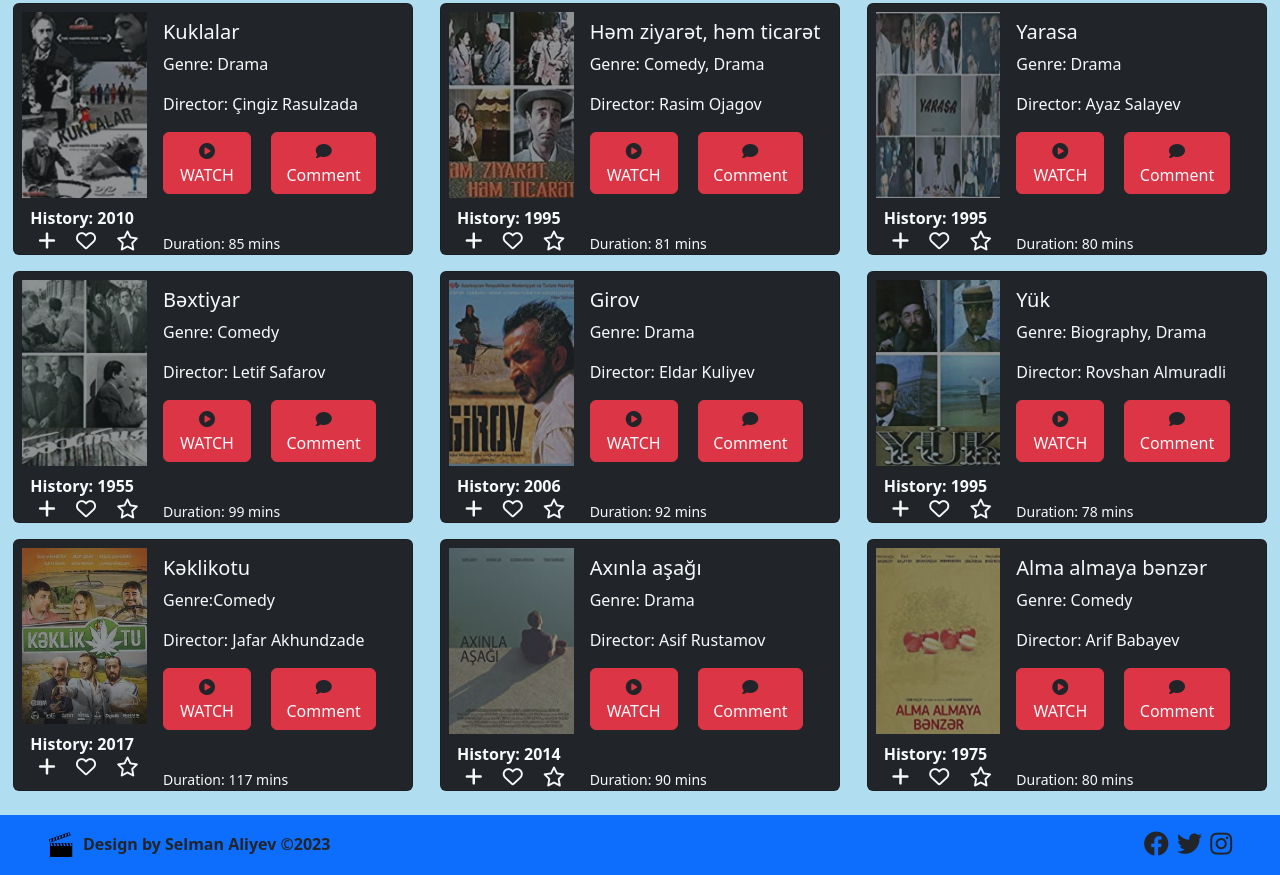
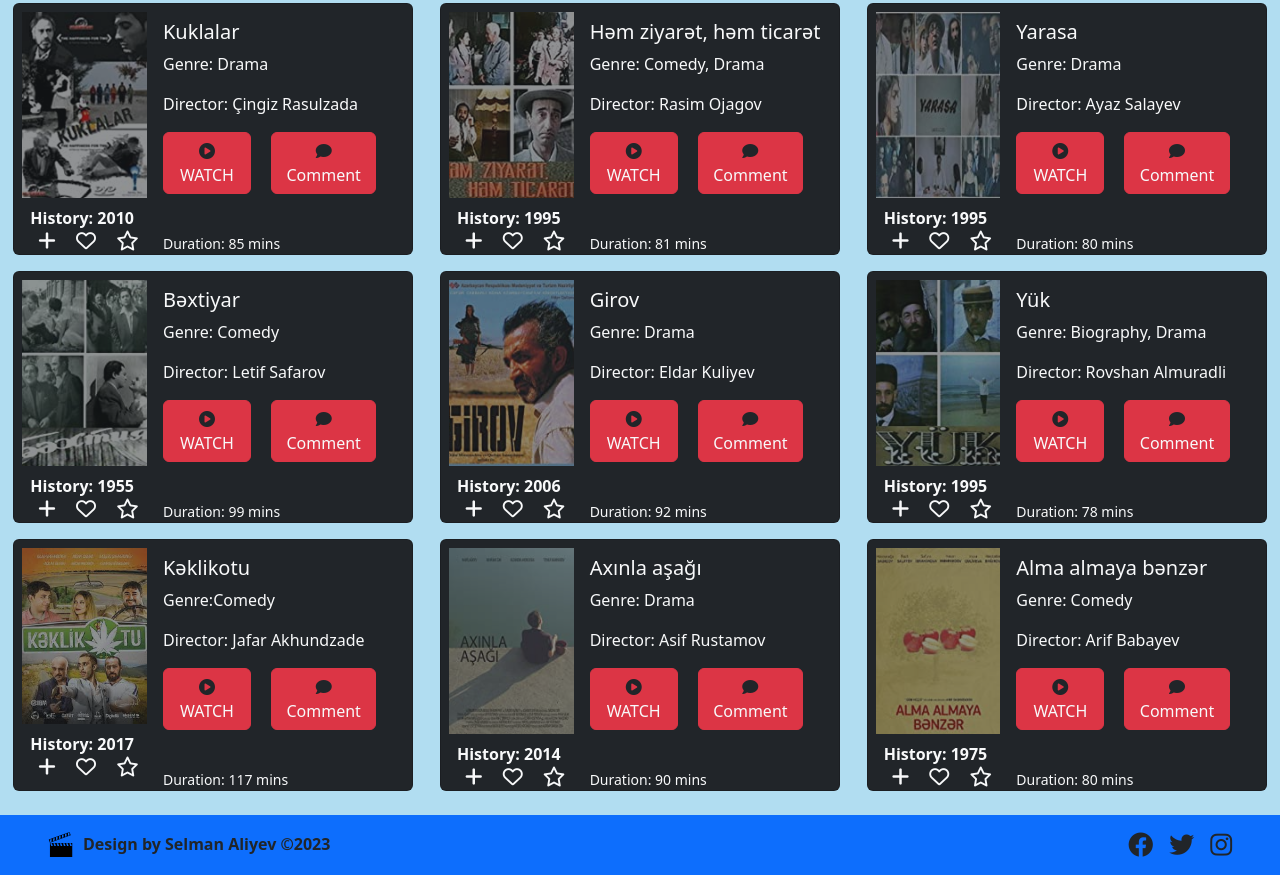
Before and after one commit to selman13/Films, a plain HTML site: page azerbaijan.html in a window 1280 px wide. Shown: the part 1978-2853 px from the top of the page. Drawn offline with nearby package versions, Linux system fonts and the light colour scheme.

Commit message:
sm duzeldi

```diff
--- a/azerbaijan.html
+++ b/azerbaijan.html
@@ -896,10 +896,10 @@
           <img src="logo.svg" style="width: 25px; height: 25px; margin-right: 10px;">
           <span class="text-dark" style="font-weight: bold;">Design by Selman Aliyev &copy;2023</span>
         </div>
-        <div class="sm me-5">
-          <i class="fa-brands fa-facebook ms-1" style="font-size: 25px;"></i>
-          <i class="fa-brands fa-twitter ms-1" style="font-size: 25px;"></i>
-          <i class="fa-brands fa-instagram ms-1" style="font-size: 25px;"></i>
+        <div class="sm me-5 d-flex">
+          <i class="fa-brands fa-facebook ms-3" style="font-size: 25px;"></i>
+          <i class="fa-brands fa-twitter ms-3" style="font-size: 25px;"></i>
+          <i class="fa-brands fa-instagram ms-3" style="font-size: 25px;"></i>
         </div>
       </footer>
     <script src="https://cdn.jsdelivr.net/npm/bootstrap@5.3.0-alpha1/dist/js/bootstrap.bundle.min.js" integrity="sha384-w76AqPfDkMBDXo30jS1Sgez6pr3x5MlQ1ZAGC+nuZB+EYdgRZgiwxhTBTkF7CXvN" crossorigin="anonymous"></script>
```
Also changed, not shown: index.html (+4 -4 lines), netflix.html (+4 -4 lines).
